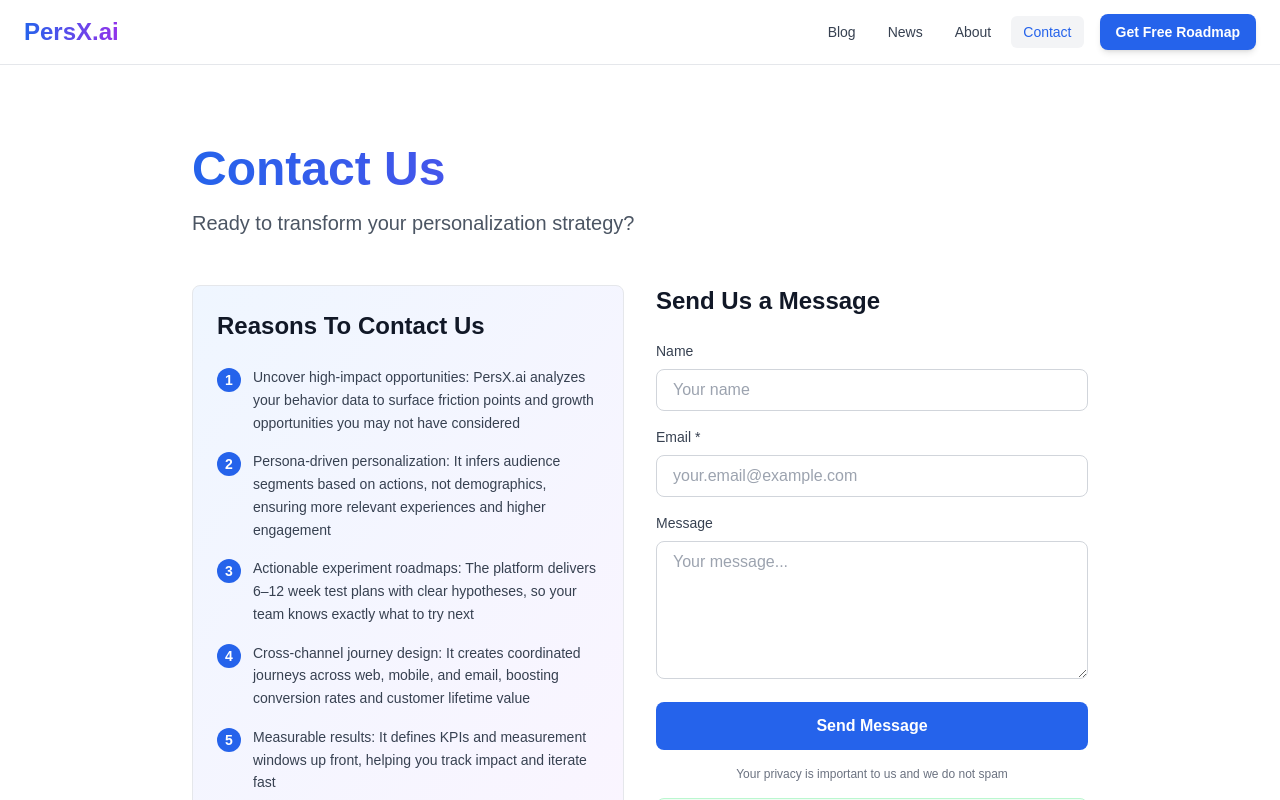
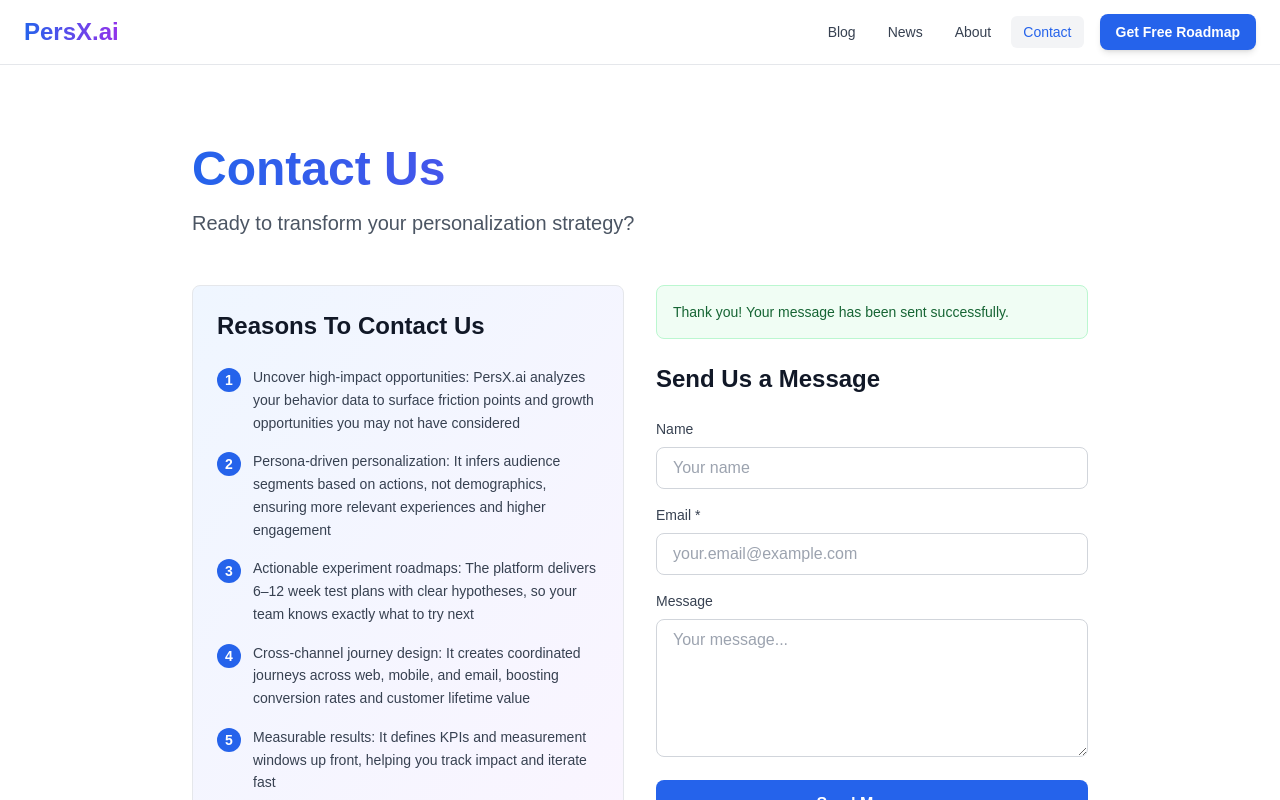
Before and after one commit to persx/persx, a Next.js app: page /contact in a window 1280 px wide. Both pictures are taken after typing "Sample", "name@example.com", "Sample" into the empty fields and a click on the button "Send Message". Shown: the top 800 px of the page. Built offline with nearby package versions, Linux system fonts and the light colour scheme; no server answers.

Commit message:
Move success/error messages above form headline on contact page
🤖 Generated with [Claude Code](https://claude.com/claude-code)

Co-Authored-By: Claude <noreply@anthropic.com>

```diff
--- a/app/contact/page.tsx
+++ b/app/contact/page.tsx
@@ -153,6 +153,22 @@ export default function Contact() {
 
           {/* Contact Form */}
           <div>
+            {submitStatus === "success" && (
+              <div className="mb-6 p-4 bg-green-50 dark:bg-green-900/20 border border-green-200 dark:border-green-800 rounded-lg">
+                <p className="text-green-800 dark:text-green-200 text-sm">
+                  Thank you! Your message has been sent successfully.
+                </p>
+              </div>
+            )}
+
+            {submitStatus === "error" && (
+              <div className="mb-6 p-4 bg-red-50 dark:bg-red-900/20 border border-red-200 dark:border-red-800 rounded-lg">
+                <p className="text-red-800 dark:text-red-200 text-sm">
+                  There was an error sending your message. Please try again.
+                </p>
+              </div>
+            )}
+
             <h2 className="text-2xl font-bold mb-6 text-gray-900 dark:text-gray-100">
               Send Us a Message
             </h2>
@@ -217,22 +233,6 @@ export default function Contact() {
               <p className="text-xs text-gray-500 dark:text-gray-400 text-center">
                 Your privacy is important to us and we do not spam
               </p>
-
-              {submitStatus === "success" && (
-                <div className="p-4 bg-green-50 dark:bg-green-900/20 border border-green-200 dark:border-green-800 rounded-lg">
-                  <p className="text-green-800 dark:text-green-200 text-sm">
-                    Thank you! Your message has been sent successfully.
-                  </p>
-                </div>
-              )}
-
-              {submitStatus === "error" && (
-                <div className="p-4 bg-red-50 dark:bg-red-900/20 border border-red-200 dark:border-red-800 rounded-lg">
-                  <p className="text-red-800 dark:text-red-200 text-sm">
-                    There was an error sending your message. Please try again.
-                  </p>
-                </div>
-              )}
             </form>
           </div>
         </div>
```
